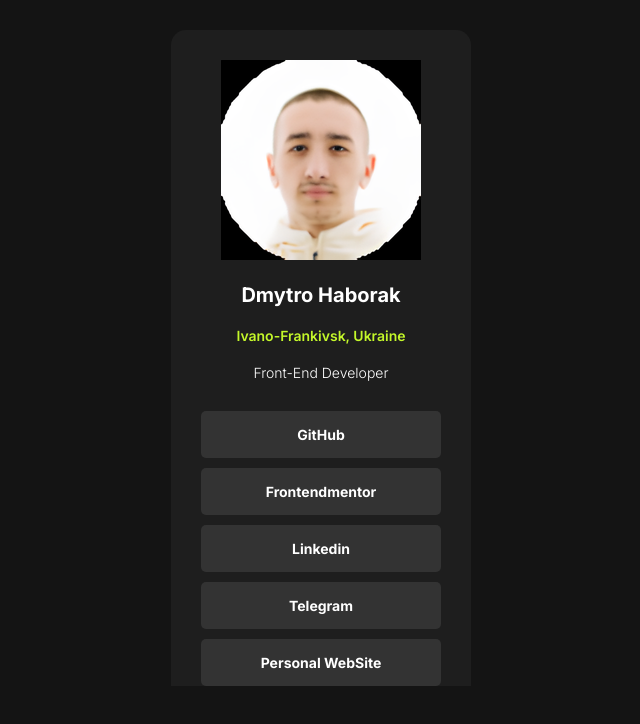
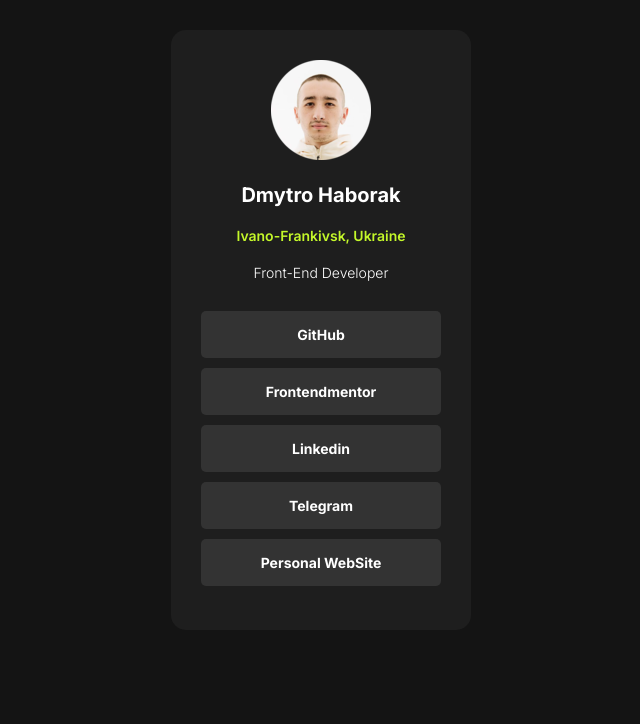
Before and after one commit to dimaa21/social-media-me, a website: page index.html in a window 1280 px wide. Shown: the part 220-944 px from the top of the page, without its empty margins (319-959 px from the left). Drawn offline with Linux system fonts and the light colour scheme.

Commit message:
Update index.html

```diff
--- a/index.html
+++ b/index.html
@@ -14,7 +14,7 @@
 
         <div class="bio">
 
-            <img class="my-photo" src="./public/img/me-3.png" alt="">
+            <img class="my-photo" src="./public/img/me-2.png" alt="">
             <p class="name">Dmytro Haborak</p>
             <p class="city">Ivano-Frankivsk, Ukraine</p>
             <p class="position">Front-End Developer</p>
```
